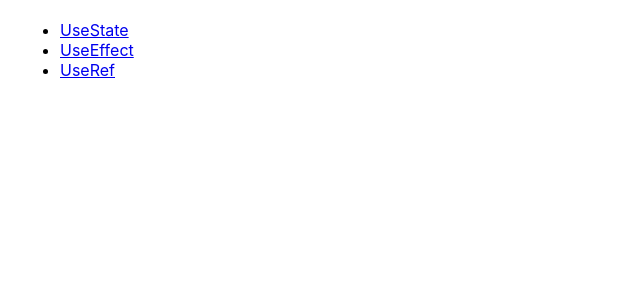
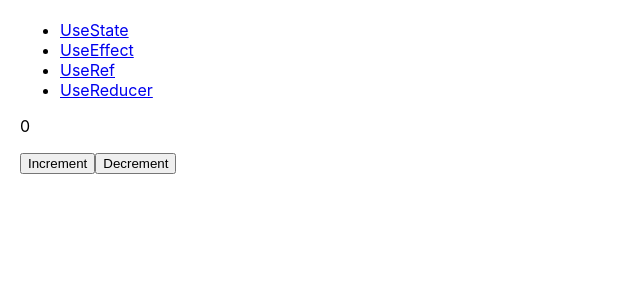
Before and after one commit to samuelrebula/hooks-react, a React (Create React App) app: page /useReducer in a window 1280 px wide. Shown: the top 300 px of the page, without its empty margins (0-640 px from the left). Built offline with nearby package versions, Linux system fonts and the light colour scheme.

Commit message:
HookUseReducer

```diff
--- /dev/null
+++ b/src/HookUseReducer.tsx
@@ -0,0 +1,38 @@
+import { useReducer } from "react";
+
+type State = {
+  counter: number;
+};
+
+type Action = {
+  type: string;
+};
+
+const reducer = (state: State, action: Action) => {
+  switch (action.type) {
+    case "increment":
+      return {
+        counter: state.counter + 1,
+      };
+    case "decrement":
+      return {
+        counter: state.counter - 1,
+      };
+    default:
+      return state;
+  }
+};
+
+const HookUseReducer: React.FC = () => {
+  const [state, dispatch] = useReducer(reducer, { counter: 0 });
+
+  return (
+    <div>
+      <p>{state.counter}</p>
+      <button onClick={() => dispatch({ type: "increment" })}>Increment</button>
+      <button onClick={() => dispatch({ type: "decrement" })}>Decrement</button>
+    </div>
+  );
+};
+
+export default HookUseReducer;
--- a/src/index.tsx
+++ b/src/index.tsx
@@ -5,6 +5,7 @@ import "./index.scss";
 import HookUseEffect from "./HookUseEffect";
 import HookUseState from "./HookUseState";
 import HookUseRef from "./HookUseRef";
+import HookUseReducer from "./HookUseReducer";
 
 const root = (ReactDOM as any).createRoot(document.getElementById("root"));
 root.render(
@@ -22,6 +23,9 @@ root.render(
             <li>
               <Link to="/UseRef">UseRef</Link>
             </li>
+            <li>
+              <Link to="/UseReducer">UseReducer</Link>
+            </li>
           </ul>
         </nav>
 
@@ -29,6 +33,7 @@ root.render(
           <Route path="/useState" element={<HookUseState />} />
           <Route path="/useEffect" element={<HookUseEffect />} />
           <Route path="/useRef" element={<HookUseRef />} />
+          <Route path="/useReducer" element={<HookUseReducer />} />
         </Routes>
       </div>
     </Router>
```
Also changed, not shown: 2 other files (tests, documents, lock files or other folders).
